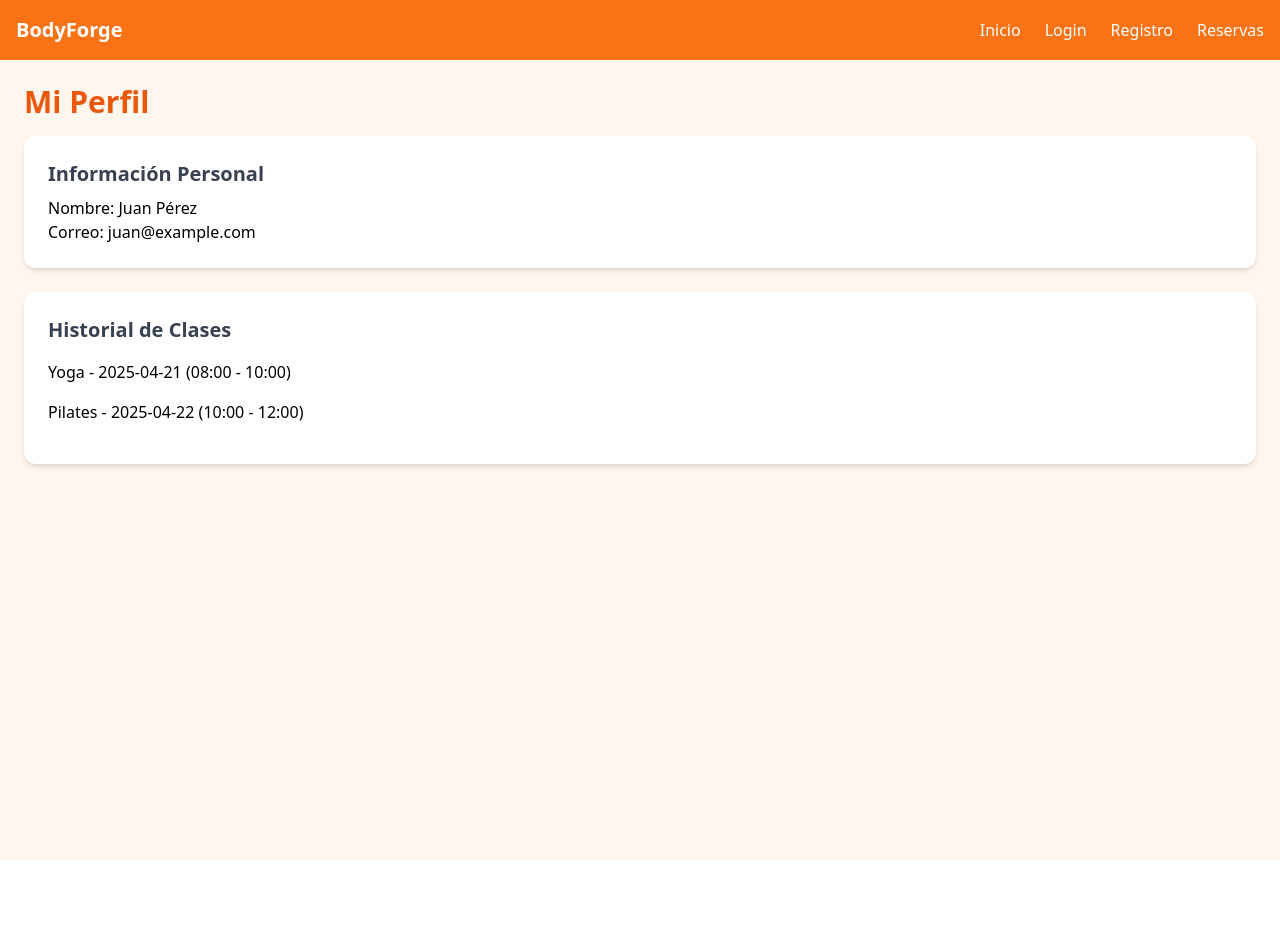
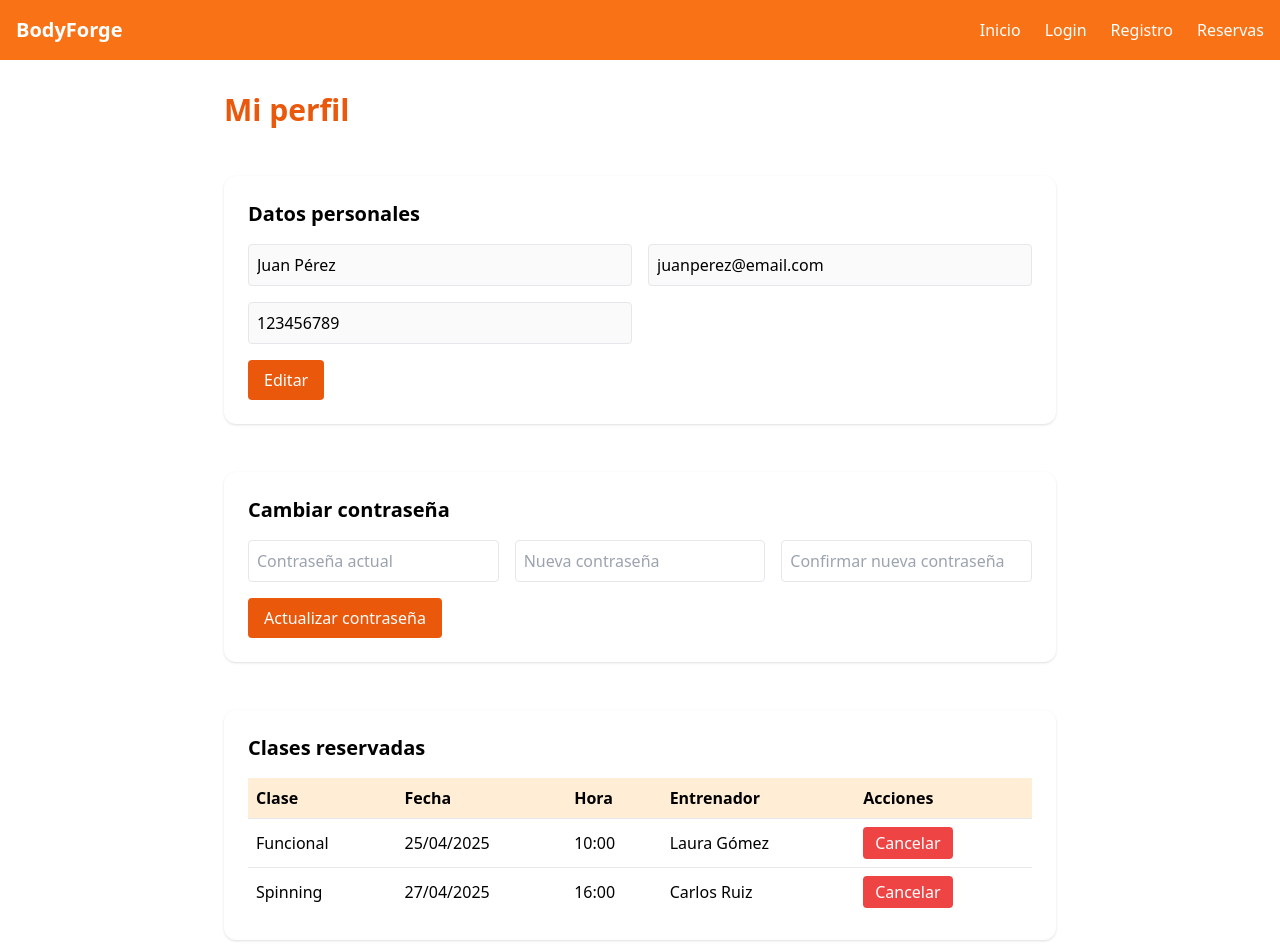
Before and after one commit to JoaoCorozo/GimnasioBodyForge, a React (Vite) app: page /perfil in a window 1280 px wide. Shown: the top 952 px of the page. Before the commit the page ends 860 px from the top, so only its background shows below. Built offline with nearby package versions, Linux system fonts and the light colour scheme.

Commit message:
agregamos perfil de usuario

```diff
--- a/src/App.jsx
+++ b/src/App.jsx
@@ -5,7 +5,7 @@ import Home from './pages/Home';
 import Login from './pages/Login';
 import Register from './pages/Register';
 import ClientDashboard from "./pages/ClientDashboard";
-import Profile from "./pages/Profile";
+import Perfil from "./pages/Perfil";
 import Reservas from "./pages/Reservas";
 
 const App = () => {
@@ -17,7 +17,7 @@ const App = () => {
         <Route path="/login" element={<Login />} />
         <Route path="/register" element={<Register />} />
         <Route path="/cliente" element={<ClientDashboard />} />
-        <Route path="/perfil" element={<Profile />} />
+        <Route path="/perfil" element={<Perfil />} />
         <Route path="/reservas" element={<Reservas />} />
       </Routes>
     </div>
--- /dev/null
+++ b/src/pages/Perfil.jsx
@@ -0,0 +1,92 @@
+import React, { useState } from 'react';
+
+const Perfil = () => {
+  const [editando, setEditando] = useState(false);
+  const [datos, setDatos] = useState({
+    nombre: 'Juan Pérez',
+    correo: 'juanperez@email.com',
+    telefono: '123456789'
+  });
+
+  const [passwords, setPasswords] = useState({
+    actual: '',
+    nueva: '',
+    confirmar: ''
+  });
+
+  const clasesReservadas = [
+    { id: 1, clase: 'Funcional', fecha: '25/04/2025', hora: '10:00', entrenador: 'Laura Gómez' },
+    { id: 2, clase: 'Spinning', fecha: '27/04/2025', hora: '16:00', entrenador: 'Carlos Ruiz' }
+  ];
+
+  const handleInputChange = (e) => {
+    setDatos({ ...datos, [e.target.name]: e.target.value });
+  };
+
+  const handlePasswordChange = (e) => {
+    setPasswords({ ...passwords, [e.target.name]: e.target.value });
+  };
+
+  return (
+    <div className="p-8 max-w-4xl mx-auto space-y-12">
+      <h2 className="text-3xl font-bold text-orange-600">Mi perfil</h2>
+
+      {/* Sección de datos personales */}
+      <div className="bg-white p-6 rounded-xl shadow space-y-4">
+        <h3 className="text-xl font-semibold">Datos personales</h3>
+        <div className="grid grid-cols-1 md:grid-cols-2 gap-4">
+          <input type="text" name="nombre" value={datos.nombre} onChange={handleInputChange} disabled={!editando} className="border p-2 rounded" />
+          <input type="email" name="correo" value={datos.correo} onChange={handleInputChange} disabled={!editando} className="border p-2 rounded" />
+          <input type="tel" name="telefono" value={datos.telefono} onChange={handleInputChange} disabled={!editando} className="border p-2 rounded" />
+        </div>
+        <button onClick={() => setEditando(!editando)} className="mt-2 px-4 py-2 bg-orange-600 text-white rounded hover:bg-orange-700">
+          {editando ? 'Guardar cambios' : 'Editar'}
+        </button>
+      </div>
+
+      {/* Sección de cambio de contraseña */}
+      <div className="bg-white p-6 rounded-xl shadow space-y-4">
+        <h3 className="text-xl font-semibold">Cambiar contraseña</h3>
+        <div className="grid grid-cols-1 md:grid-cols-3 gap-4">
+          <input type="password" name="actual" placeholder="Contraseña actual" onChange={handlePasswordChange} className="border p-2 rounded" />
+          <input type="password" name="nueva" placeholder="Nueva contraseña" onChange={handlePasswordChange} className="border p-2 rounded" />
+          <input type="password" name="confirmar" placeholder="Confirmar nueva contraseña" onChange={handlePasswordChange} className="border p-2 rounded" />
+        </div>
+        <button className="mt-2 px-4 py-2 bg-orange-600 text-white rounded hover:bg-orange-700">
+          Actualizar contraseña
+        </button>
+      </div>
+
+      {/* Sección de clases reservadas */}
+      <div className="bg-white p-6 rounded-xl shadow">
+        <h3 className="text-xl font-semibold mb-4">Clases reservadas</h3>
+        <table className="w-full table-auto border-collapse text-left">
+          <thead>
+            <tr className="bg-orange-100">
+              <th className="p-2">Clase</th>
+              <th className="p-2">Fecha</th>
+              <th className="p-2">Hora</th>
+              <th className="p-2">Entrenador</th>
+              <th className="p-2">Acciones</th>
+            </tr>
+          </thead>
+          <tbody>
+            {clasesReservadas.map((clase) => (
+              <tr key={clase.id} className="border-t">
+                <td className="p-2">{clase.clase}</td>
+                <td className="p-2">{clase.fecha}</td>
+                <td className="p-2">{clase.hora}</td>
+                <td className="p-2">{clase.entrenador}</td>
+                <td className="p-2">
+                  <button className="bg-red-500 text-white px-3 py-1 rounded hover:bg-red-600">Cancelar</button>
+                </td>
+              </tr>
+            ))}
+          </tbody>
+        </table>
+      </div>
+    </div>
+  );
+};
+
+export default Perfil;
--- a/src/pages/Profile.jsx
+++ /dev/null
@@ -1,38 +0,0 @@
-import React from "react";
-
-const Profile = () => {
-  // Datos de ejemplo, los cuales en una app real podrían venir de un servidor
-  const cliente = {
-    nombre: "Juan Pérez",
-    correo: "juan@example.com",
-    historialClases: [
-      { clase: "Yoga", fecha: "2025-04-21", hora: "08:00 - 10:00" },
-      { clase: "Pilates", fecha: "2025-04-22", hora: "10:00 - 12:00" },
-    ],
-  };
-
-  return (
-    <div className="p-6 min-h-screen bg-orange-50">
-      <h1 className="text-3xl font-bold text-orange-600 mb-4">Mi Perfil</h1>
-
-      <div className="bg-white p-6 rounded-xl shadow-md mb-6">
-        <h2 className="text-xl font-semibold text-gray-700">Información Personal</h2>
-        <p className="mt-2">Nombre: {cliente.nombre}</p>
-        <p>Correo: {cliente.correo}</p>
-      </div>
-
-      <div className="bg-white p-6 rounded-xl shadow-md">
-        <h2 className="text-xl font-semibold text-gray-700">Historial de Clases</h2>
-        <ul className="mt-4">
-          {cliente.historialClases.map((clase, index) => (
-            <li key={index} className="mb-4">
-              <span className="font-medium">{clase.clase}</span> - {clase.fecha} ({clase.hora})
-            </li>
-          ))}
-        </ul>
-      </div>
-    </div>
-  );
-};
-
-export default Profile;
```
